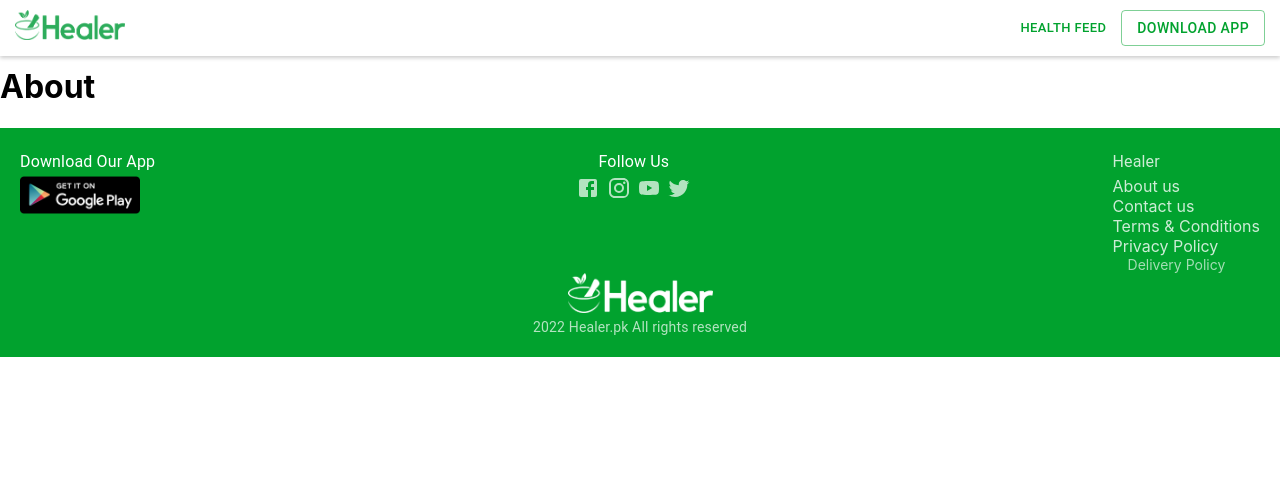
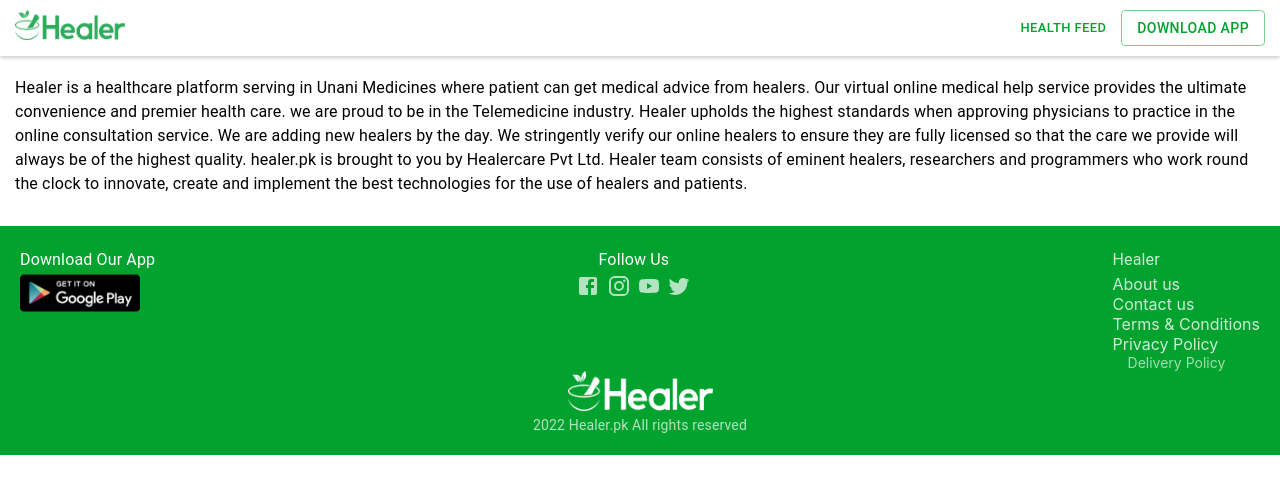
Before and after one commit to im-rahman1/healer-private, a Next.js app: page /about in a window 1280 px wide. Shown: the top 494 px of the page. Built offline with nearby package versions, Linux system fonts and the light colour scheme.

Commit message:
aboutPage added

```diff
--- a/pages/about.js
+++ b/pages/about.js
@@ -1,9 +1,26 @@
 import Layout from "@/components/Layout";
+import styles from "@/styles/about.module.css";
+import { Typography } from "@mui/material";
 
 export default function About() {
   return (
     <Layout title="About Us">
-      <h1>About</h1>
+      <div className={styles.aboutPage}>
+        <Typography>
+          Healer is a healthcare platform serving in Unani Medicines where
+          patient can get medical advice from healers. Our virtual online
+          medical help service provides the ultimate convenience and premier
+          health care. we are proud to be in the Telemedicine industry. Healer
+          upholds the highest standards when approving physicians to practice in
+          the online consultation service. We are adding new healers by the day.
+          We stringently verify our online healers to ensure they are fully
+          licensed so that the care we provide will always be of the highest
+          quality. healer.pk is brought to you by Healercare Pvt Ltd. Healer
+          team consists of eminent healers, researchers and programmers who work
+          round the clock to innovate, create and implement the best
+          technologies for the use of healers and patients.
+        </Typography>
+      </div>
     </Layout>
   );
 }
--- /dev/null
+++ b/styles/about.module.css
@@ -0,0 +1,3 @@
+.aboutPage {
+  margin: 30px 15px;
+}
```
